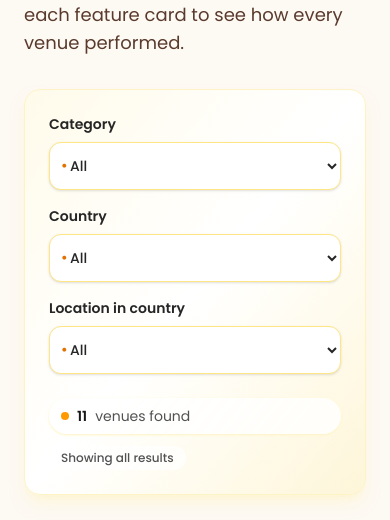
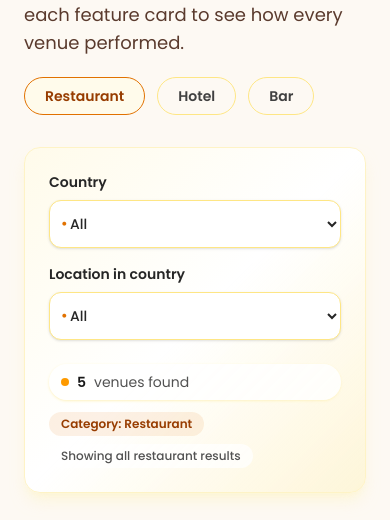
Before and after one commit to LayerSyncAi/savaal, a Next.js app: page /guide in a window 390 px wide. Shown: the part 495-1015 px from the top of the page. Built offline with nearby package versions, Linux system fonts and the light colour scheme; grey boxes are pictures that could not be loaded.

Commit message:
Add category tabs and annual discount updates

```diff
--- a/app/about-us/services/consulting/components/PackagesSection.tsx
+++ b/app/about-us/services/consulting/components/PackagesSection.tsx
@@ -129,7 +129,7 @@ const PriceCards = ({ selected }: PriceCardProps) => (
         >
           <p className="text-2xl font-bold mb-2">{pkg.title}</p>
           <p className="text-lg mb-6">{pkg.subtitle}</p>
-          <div className="overflow-hidden mb-8">
+          <div className="overflow-hidden mb-3">
             <AnimatePresence mode="wait">
               <motion.p
                 key={hasAnnualPrice ? `${pkg.id}-${selected}` : pkg.id}
@@ -152,6 +152,15 @@ const PriceCards = ({ selected }: PriceCardProps) => (
               </motion.p>
             </AnimatePresence>
           </div>
+
+          {shouldHighlightAnnualPrice && selected === "A" && (
+            <div className="mb-6 flex items-center gap-2 text-sm font-semibold text-(--sage-green)">
+              <span className="rounded-full bg-(--sage-green)/10 px-3 py-1 uppercase tracking-wide">
+                10% off annual
+              </span>
+              <span className="font-medium text-neutral-700">Save 10% when billed annually</span>
+            </div>
+          )}
 
           {pkg.features.map((feature) => (
             <FeatureItem key={feature} text={feature} />
--- a/app/guide/page.tsx
+++ b/app/guide/page.tsx
@@ -1,44 +1,54 @@
 "use client";
 
 import Link from "next/link";
-import { useMemo, useState } from "react";
+import { useEffect, useMemo, useState } from "react";
 import { RestaurantCard } from "@/components/guide/restaurant-card";
 import { restaurants } from "@/content/restaurant-info";
-import { FiArrowRight } from "react-icons/fi";
-import RoundedSlideButtonLight from "@/components/rounded-slide-button-light";
 
-const categoryOptions = ["All", "Restaurant", "Hotel", "Bar"] as const;
+const categoryOptions = ["Restaurant", "Hotel", "Bar"] as const;
 
 type CategoryOption = (typeof categoryOptions)[number];
 
 export default function GuidePage() {
-	const [categoryFilter, setCategoryFilter] = useState<CategoryOption>("All");
+        const [categoryFilter, setCategoryFilter] = useState<CategoryOption>(
+                "Restaurant"
+        );
         const [countryFilter, setCountryFilter] = useState<string>("All");
         const [cityFilter, setCityFilter] = useState<string>("All");
 
-	const countryOptions = useMemo(
-		() => [
+        useEffect(() => {
+                setCountryFilter("All");
+                setCityFilter("All");
+        }, [categoryFilter]);
+
+        const countryOptions = useMemo(() => {
+                const categoryRestaurants = restaurants.filter(
+                        (item) => item.category === categoryFilter
+                );
+
+                return [
                         "All",
-			...Array.from(new Set(restaurants.map((item) => item.country))),
-		],
-		[]
-	);
+                        ...Array.from(
+                                new Set(categoryRestaurants.map((item) => item.country))
+                        ),
+                ];
+        }, [categoryFilter]);
 
         const cityOptions = useMemo(() => {
                 const cities = restaurants
+                        .filter((item) => item.category === categoryFilter)
                         .filter(
                                 (item) => countryFilter === "All" || item.country === countryFilter
                         )
                         .map((item) => item.city);
 
                 return ["All", ...Array.from(new Set(cities))];
-	}, [countryFilter]);
+        }, [categoryFilter, countryFilter]);
 
 	const filteredRestaurants = useMemo(
 		() =>
                         restaurants.filter((restaurant) => {
-				const matchesCategory =
-					categoryFilter === "All" || restaurant.category === categoryFilter;
+                                const matchesCategory = restaurant.category === categoryFilter;
 				const matchesCountry =
 					countryFilter === "All" || restaurant.country === countryFilter;
 				const matchesCity =
@@ -64,44 +74,28 @@ export default function GuidePage() {
                                         location, and scoring breakdown. Hover or tap each feature card to see
                                         how every venue performed.
                                 </p>
+
+                                <div className="flex flex-wrap gap-3 pt-2">
+                                        {categoryOptions.map((category) => (
+                                                <button
+                                                        key={category}
+                                                        type="button"
+                                                        onClick={() => setCategoryFilter(category)}
+                                                        className={`rounded-full border px-5 py-2 text-sm font-semibold transition ${
+                                                                categoryFilter === category
+                                                                        ? "border-amber-600 bg-amber-50 text-amber-800"
+                                                                        : "border-amber-200 text-neutral-700 hover:border-amber-400 hover:text-neutral-900"
+                                                        }`}
+                                                >
+                                                        {category}
+                                                </button>
+                                        ))}
+                                </div>
                         </div>
 
                         <div className="rounded-2xl border border-amber-100 bg-gradient-to-br from-amber-50 via-white to-amber-100/60 p-6 shadow-lg shadow-amber-100/60">
                                 <div className="flex flex-col gap-6 lg:flex-row lg:items-start lg:justify-between">
-					<div className="grid w-full grid-cols-1 gap-4 sm:grid-cols-2 lg:grid-cols-3 lg:gap-5">
-						<div className="space-y-2">
-							<div className="flex items-center justify-between text-sm font-semibold text-neutral-800">
-								<span>Category</span>
-								{categoryFilter !== "All" && (
-									<button
-										type="button"
-										onClick={() => setCategoryFilter("All")}
-										className="text-xs font-medium text-amber-700 underline-offset-2 transition hover:text-amber-600 hover:underline"
-									>
-										Clear
-									</button>
-								)}
-							</div>
-							<div className="relative">
-								<div className="pointer-events-none absolute inset-y-0 left-3 flex items-center">
-									<span className="text-amber-600">•</span>
-								</div>
-								<select
-									value={categoryFilter}
-									onChange={(event) =>
-										setCategoryFilter(event.target.value as CategoryOption)
-									}
-									className="w-full rounded-xl border border-amber-200 bg-white px-4 py-3 text-sm font-medium text-neutral-800 shadow-sm transition focus:border-amber-400 focus:outline-none focus:ring-2 focus:ring-amber-200"
-								>
-									{categoryOptions.map((category) => (
-										<option key={category} value={category}>
-											{category}
-										</option>
-									))}
-								</select>
-							</div>
-						</div>
-
+                                        <div className="grid w-full grid-cols-1 gap-4 sm:grid-cols-2 lg:grid-cols-2 lg:gap-5">
                                                 <div className="space-y-2">
                                                         <div className="flex items-center justify-between text-sm font-semibold text-neutral-800">
                                                                 <span>Country</span>
@@ -184,25 +178,22 @@ export default function GuidePage() {
                                                         </div>
 
                                                         <div className="flex flex-wrap gap-2">
-							{[
-								["Category", categoryFilter],
-								["Country", countryFilter],
-								["City", cityFilter],
-							]
-								.filter(([, value]) => value !== "All")
-								.map(([label, value]) => (
-									<span
-										key={`${label}-${value}`}
-										className="inline-flex items-center gap-2 rounded-full bg-amber-600/10 px-3 py-1 text-xs font-semibold text-amber-800"
-									>
-										{label}: {value}
+                                                                <span className="inline-flex items-center gap-2 rounded-full bg-amber-600/10 px-3 py-1 text-xs font-semibold text-amber-800">
+                                                                        Category: {categoryFilter}
                                                                 </span>
-								))}
-							{[categoryFilter, countryFilter, cityFilter].every(
-								(value) => value === "All"
-							) && (
+                                                                {countryFilter !== "All" && (
+                                                                        <span className="inline-flex items-center gap-2 rounded-full bg-amber-600/10 px-3 py-1 text-xs font-semibold text-amber-800">
+                                                                                Country: {countryFilter}
+                                                                        </span>
+                                                                )}
+                                                                {cityFilter !== "All" && (
+                                                                        <span className="inline-flex items-center gap-2 rounded-full bg-amber-600/10 px-3 py-1 text-xs font-semibold text-amber-800">
+                                                                                City: {cityFilter}
+                                                                        </span>
+                                                                )}
+                                                                {countryFilter === "All" && cityFilter === "All" && (
                                                                         <span className="rounded-full bg-white/70 px-3 py-1 text-xs font-medium text-neutral-600">
-									Showing all results
+                                                                                Showing all {categoryFilter.toLowerCase()} results
                                                                         </span>
                                                                 )}
                                                         </div>
--- a/content/package-info.ts
+++ b/content/package-info.ts
@@ -47,7 +47,7 @@ export const consultingPackages: PackageInfo[] = [
 		subtitle: "Consistent help without long commitment",
                 price: {
                         monthly: "$550",
-			annual: "$450",
+                        annual: "$495",
                         suffix: "/month",
                         className: "text-indigo-500",
                 },
@@ -75,7 +75,7 @@ export const consultingPackages: PackageInfo[] = [
 		subtitle: "Become an industry leader",
                 price: {
                         monthly: "$450",
-			annual: "$400",
+                        annual: "$405",
                         suffix: "/month",
                 },
 		features: [
```
Lines whose indentation alone changed are shown as unchanged.
